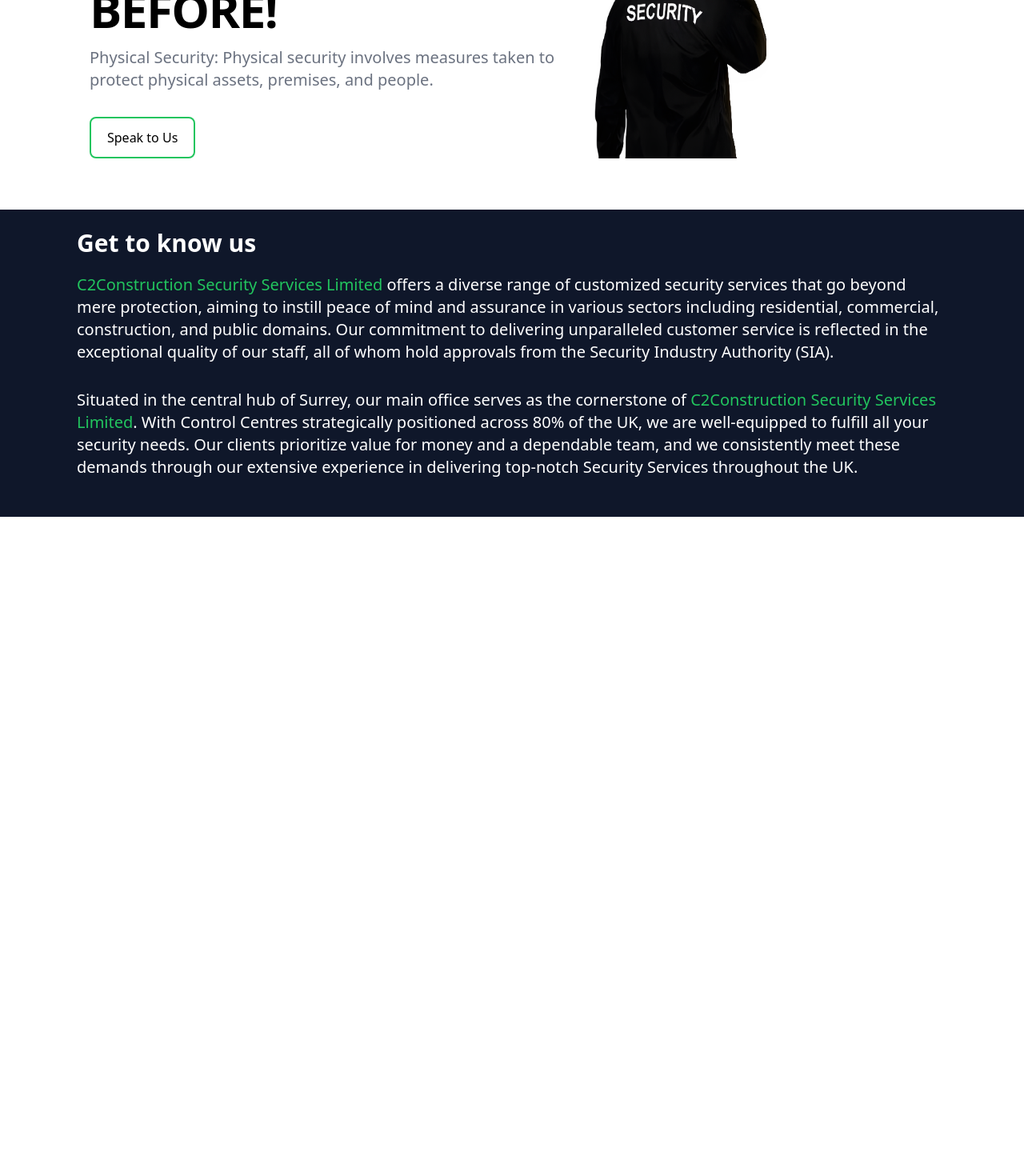
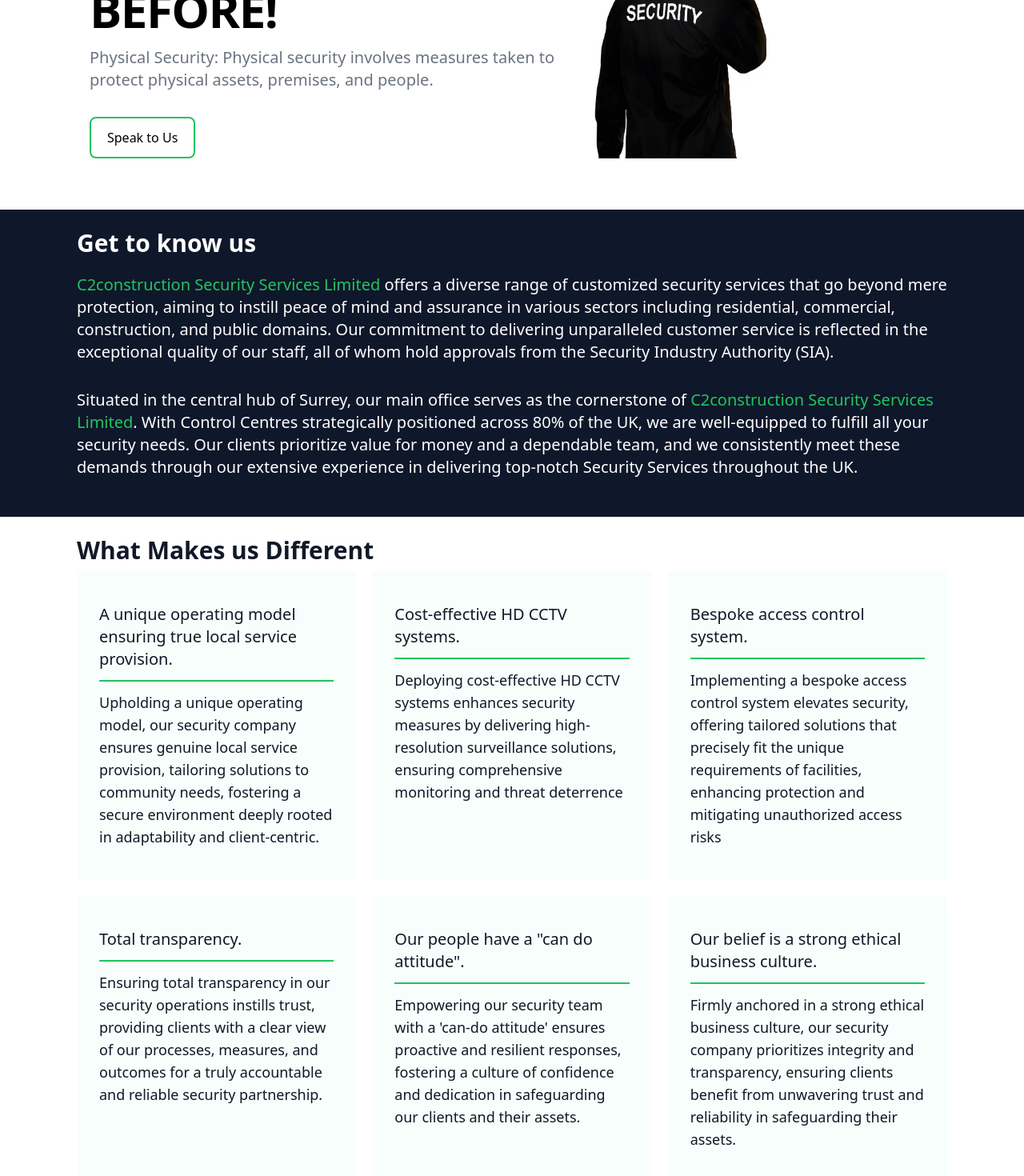
Before and after one commit to Dev-Tonia/c2consecurity, a Nuxt app: page / in a window 1280 px wide. Shown: the part 258-1728 px from the top of the page at 80% size. Before the commit the page ends 904 px from the top, so only its background shows below. Built offline with nearby package versions, Linux system fonts and the light colour scheme.

Commit message:
added the about us section

```diff
--- /dev/null
+++ b/components/AboutUs.vue
@@ -0,0 +1,33 @@
+<template>
+  <section class="bg-primary text-white py-4">
+    <div class="container">
+      <h2 class="text-3xl font-bold py-2">Get to know us</h2>
+      <p class="mt-3 mb-6 font-light lg:mb-8 md:text-lg lg:text-xl">
+        <span class="text-green-500 font-medium text-xl">
+          C2construction Security Services Limited</span
+        >
+        offers a diverse range of customized security services that go beyond
+        mere protection, aiming to instill peace of mind and assurance in
+        various sectors including residential, commercial, construction, and
+        public domains. Our commitment to delivering unparalleled customer
+        service is reflected in the exceptional quality of our staff, all of
+        whom hold approvals from the Security Industry Authority (SIA).
+      </p>
+      <p class="mt-3 mb-6 font-light lg:mb-8 md:text-lg lg:text-xl">
+        Situated in the central hub of Surrey, our main office serves as the
+        cornerstone of
+        <span class="text-green-500 font-medium text-xl">
+          C2construction Security Services Limited</span
+        >. With Control Centres strategically positioned across 80% of the UK,
+        we are well-equipped to fulfill all your security needs. Our clients
+        prioritize value for money and a dependable team, and we consistently
+        meet these demands through our extensive experience in delivering
+        top-notch Security Services throughout the UK.
+      </p>
+    </div>
+  </section>
+</template>
+
+<script setup></script>
+
+<style lang="scss" scoped></style>
--- /dev/null
+++ b/components/valueSection/ValueSection.vue
@@ -0,0 +1,45 @@
+<template>
+  <section class="text-gray-900 py-4">
+    <div class="container">
+      <h2 class="text-3xl font-bold py-2">What Makes us Different</h2>
+      <div class="grid grid-cols-2 md:grid-cols-3 gap-5">
+        <ValueSectionTile
+          v-for="value in values"
+          :key="value.title"
+          :value="value"
+        />
+      </div>
+    </div>
+  </section>
+</template>
+
+<script setup>
+const values = [
+  {
+    title: "A unique operating model ensuring true local service provision.",
+    body: "Upholding a unique operating model, our security company ensures genuine local service provision, tailoring solutions to community needs, fostering a secure environment deeply rooted in adaptability and client-centric.",
+  },
+  {
+    title: "Cost-effective HD CCTV systems.",
+    body: "Deploying cost-effective HD CCTV systems enhances security measures by delivering high-resolution surveillance solutions, ensuring comprehensive monitoring and threat deterrence",
+  },
+  {
+    title: "Bespoke access control system.",
+    body: "Implementing a bespoke access control system elevates security, offering tailored solutions that precisely fit the unique requirements of facilities, enhancing protection and mitigating unauthorized access risks",
+  },
+  {
+    title: "Total transparency.",
+    body: "Ensuring total transparency in our security operations instills trust, providing clients with a clear view of our processes, measures, and outcomes for a truly accountable and reliable security partnership.",
+  },
+  {
+    title: 'Our people have a "can do attitude".',
+    body: "Empowering our security team with a 'can-do attitude' ensures proactive and resilient responses, fostering a culture of confidence and dedication in safeguarding our clients and their assets.",
+  },
+  {
+    title: "Our belief is a strong ethical business culture.",
+    body: "Firmly anchored in a strong ethical business culture, our security company prioritizes integrity and transparency, ensuring clients benefit from unwavering trust and reliability in safeguarding their assets.",
+  },
+];
+</script>
+
+<style lang="scss" scoped></style>
--- /dev/null
+++ b/components/valueSection/ValueSectionTile.vue
@@ -0,0 +1,18 @@
+<template>
+  <div class="bg-emerald-50/40 py-10 px-7 rounded-md">
+    <h3
+      class="font-medium text-lg md:text-lg lg:text-xl border-b-2 border-green-500 pb-3"
+    >
+      {{ value.title }}
+    </h3>
+    <p class="mt-3 text-sm md:text-base lg:text-lg">
+      {{ value.body }}
+    </p>
+  </div>
+</template>
+
+<script setup>
+const { value } = defineProps(["value"]);
+</script>
+
+<style lang="scss" scoped></style>
--- a/pages/index.vue
+++ b/pages/index.vue
@@ -30,52 +30,10 @@
       </div>
     </div>
   </section>
-  <section class="bg-primary text-white py-4">
-    <div class="container">
-      <h2 class="text-3xl font-bold py-2">Get to know us</h2>
-      <p class="mt-3 mb-6 font-light lg:mb-8 md:text-lg lg:text-xl">
-        <span class="text-green-500 font-medium text-xl">
-          C2Construction Security Services Limited</span
-        >
-        offers a diverse range of customized security services that go beyond
-        mere protection, aiming to instill peace of mind and assurance in
-        various sectors including residential, commercial, construction, and
-        public domains. Our commitment to delivering unparalleled customer
-        service is reflected in the exceptional quality of our staff, all of
-        whom hold approvals from the Security Industry Authority (SIA).
-      </p>
-      <p class="mt-3 mb-6 font-light lg:mb-8 md:text-lg lg:text-xl">
-        Situated in the central hub of Surrey, our main office serves as the
-        cornerstone of
-        <span class="text-green-500 font-medium text-xl">
-          C2Construction Security Services Limited</span
-        >. With Control Centres strategically positioned across 80% of the UK,
-        we are well-equipped to fulfill all your security needs. Our clients
-        prioritize value for money and a dependable team, and we consistently
-        meet these demands through our extensive experience in delivering
-        top-notch Security Services throughout the UK.
-      </p>
-    </div>
-  </section>
+  <AboutUs />
+  <ValueSection />
 </template>
 
 <script setup></script>
 
-<style scoped>
-.hero {
-  height: 70vh;
-  background: url(../assets/img/cctv-security.jpg) no-repeat;
-  background-size: cover;
-  /* padding: 100%; */
-  position: relative;
-}
-.overlay {
-  background: rgba(0, 0, 0, 0.8);
-  z-index: 1;
-  position: absolute;
-  top: 0;
-  bottom: 0;
-  left: 0;
-  right: 0;
-}
-</style>
+<style scoped></style>
```
